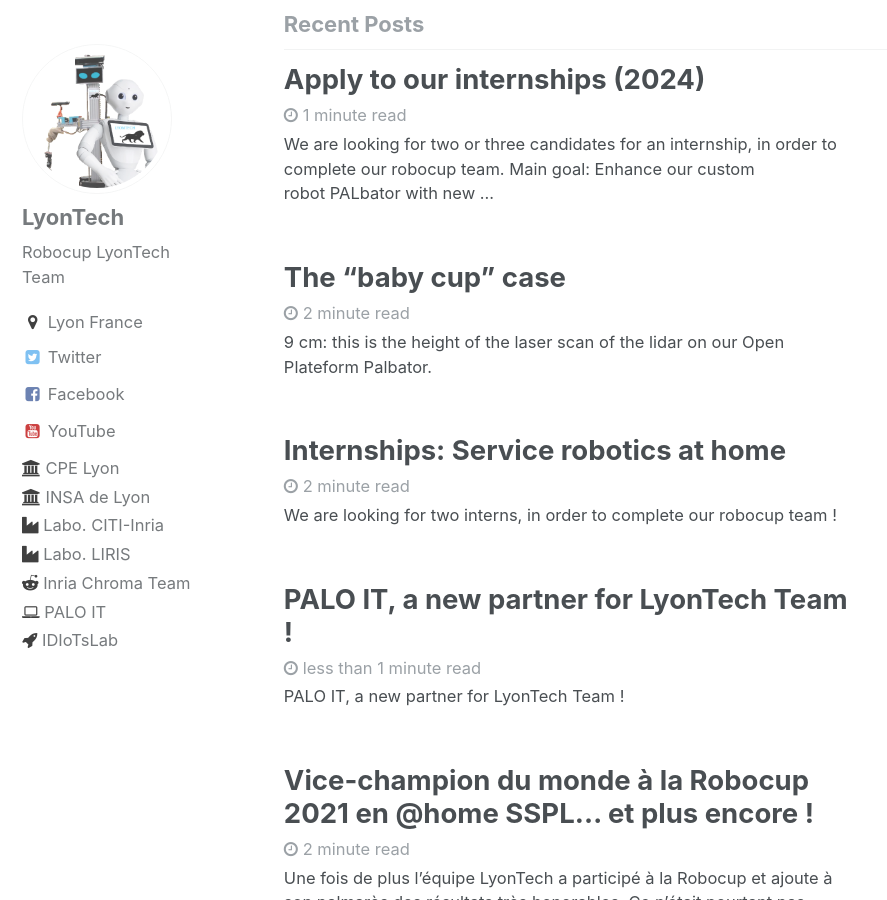
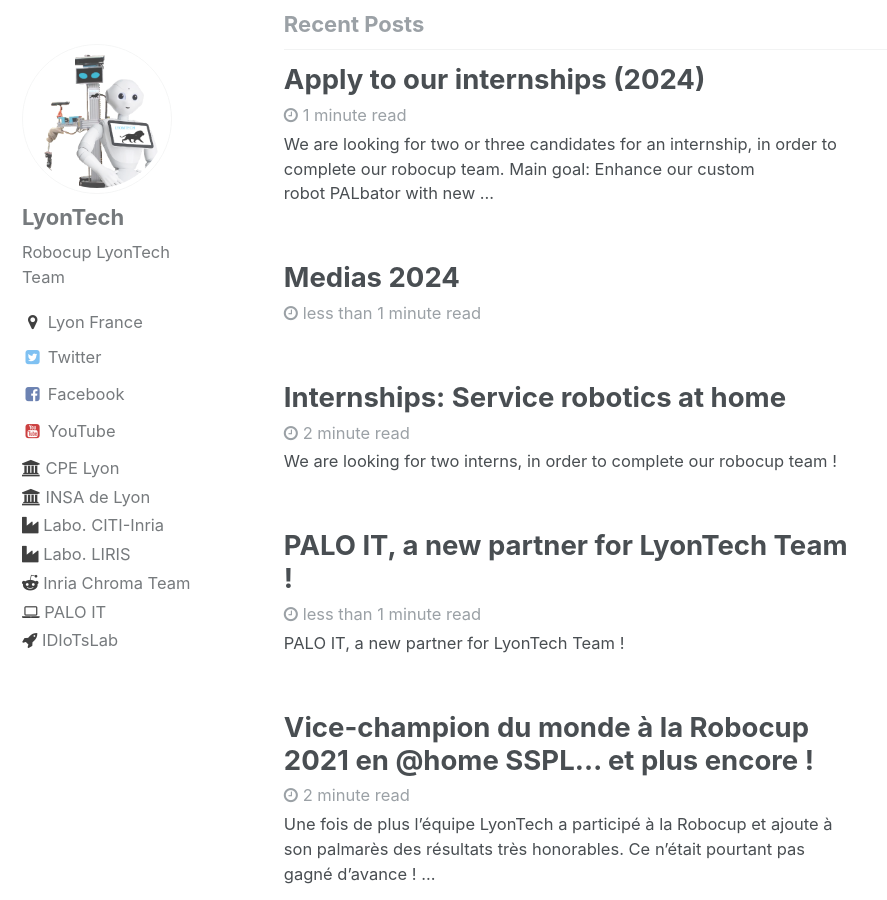
Before and after one commit to Robocup-Lyontech/Robocup-Lyontech.github.io, a Jekyll site: the page built from index.html, in a window 1280 px wide and 900 px high, scrolled down 926 px. Shown: the whole window, without its empty margins (0-887 px from the left). Built offline with Jekyll 4.4.1, drawn with Linux system fonts in a browser that asks for light colours; the list of posts is cut into pages by our own code; some of the changed lines change nothing that is shown.

Commit message:
Update 2023-08-01-robocup.md

```diff
--- a/_posts/2023-08-01-robocup.md
+++ b/_posts/2023-08-01-robocup.md
@@ -1,5 +1,5 @@
 ---
-title: "The \"baby cup\" case"
+title: "Medias 2024"
 categories:
   - Bordeaux
 tags:
@@ -7,44 +7,35 @@
   - OPL
   - Palbator
 ---
-9 cm: this is the height of the laser scan of the lidar on our Open Plateform Palbator.
 
-6 cm: this is the height of a cup of tea.
-
-Once this has been said, we told you everything there is to know.
-
-We would not like the robot to spill a cup of coffee landing on the ground and wastes this precious amount of energy. That's what happend in 2016 in the arena of Leipzig. We had to add new sensors in order to prevent such a tragic event from happening again. So that is what we did !
-
-A microcontroller, some ToF sensors and a couple of weldings later and we created a system capable of detecting low obstacles such as a cup of coffe, but also the tip of a foot that the 50kg robot can step on if not detected.
-
-For the sensors, we used the VL53L0X sensors because they are eadsy to use, efficient and space-saving. We put 3 of them at a time so that we cover a wider cone, and we placed them in front of the robot because it only moves forward. They use I²C protocol wich is really easy to set up with common microcontrollers.
-
-We used an Arduino MEGA with the ROS libraries (microcontroler and computer) to get the sensor info and pass it to our ROS environmen. An Arduino MEGA was necessary for memory purposes (ROS librairy and VL53L0X objects are quite memory-consuming).
-
-This is what the V0 looked like:
-
-![ToF_v0](/assets/images/articles/tof_v0.jpg)
-
-We had ranges that told where the baby cup was and in wich direction, published in a ROS message one after the other. The problem is that the ROS local_costmap layer only take LaserScan or PointCloud. So we tranformed this range topic into a Laserscan topic to be able to integrate it into the ROS Navigation Stack. The 3 range sensors are seen by the robot as a lidar in the middle of the robot which takes 3 measures on a restricted angle as displayed below:
-
-![simulated_lidar_schematic](/assets/images/articles/simulated_lidar.png)
-
-As the Tof are not exactly linear, according to the datasheet we calculate the angle that allows us not to detect ground as an obstacle and that reduces the dead zone near the sensor.
-
-![sensor_mount_schematic](/assets/images/articles/tof_mount.png)
-
-In order to do so, we model and 3D print cases to attach the sensor correctly to the base at the correct angle. At first we glue the suport to the base in order test the position and see the real result.
-
-![hot_glue_picture](/assets/images/articles/hot_glue.jpg)
-
-In order to create something removable and upgradable, we create a shield for the arduino MEGA.
-
-![arduino_shield](/assets/images/articles/arduino_shield.jpg)
-
-And then we finish the implementation of the new functionality into the robot.
-
-![result_picture](/assets/images/articles/result.jpg)
-
-Palbator is now able to detect a small cup using the external devices we have added.
-
-Baby cup problem? **Deal with it!**
+![ROBOCUP2024](/assets/images/robocup2024/IMG_4603 ![ROBOCUP2024](2).jpg)
+![ROBOCUP2024](/assets/images/robocup2024/IMG_4603 ![ROBOCUP2024](2).jpg)
+![ROBOCUP2024](/assets/images/robocup2024/IMG_5233.JPG)
+![ROBOCUP2024](/assets/images/robocup2024/IMG_5272.JPG)
+![ROBOCUP2024](/assets/images/robocup2024/IMG_5282.JPG)
+![ROBOCUP2024](/assets/images/robocup2024/IMG_5283.JPG)
+![ROBOCUP2024](/assets/images/robocup2024/IMG_5287.JPG)
+![ROBOCUP2024](/assets/images/robocup2024/IMG_5296.JPG)
+![ROBOCUP2024](/assets/images/robocup2024/IMG_5330.JPG)
+![ROBOCUP2024](/assets/images/robocup2024/IMG_5333.JPG)
+![ROBOCUP2024](/assets/images/robocup2024/IMG_5376.JPG)
+![ROBOCUP2024](/assets/images/robocup2024/IMG_5398.JPG)
+![ROBOCUP2024](/assets/images/robocup2024/IMG_5415.JPG)
+![ROBOCUP2024](/assets/images/robocup2024/IMG_5434.JPG)
+![ROBOCUP2024](/assets/images/robocup2024/IMG_5455.JPG)
+![ROBOCUP2024](/assets/images/robocup2024/IMG_5470.JPG)
+![ROBOCUP2024](/assets/images/robocup2024/IMG_5496.JPG)
+![ROBOCUP2024](/assets/images/robocup2024/IMG_5503.JPG)
+![ROBOCUP2024](/assets/images/robocup2024/IMG_5668.JPG)
+![ROBOCUP2024](/assets/images/robocup2024/IMG_5694.JPG)
+![ROBOCUP2024](/assets/images/robocup2024/IMG_5754.JPG)
+![ROBOCUP2024](/assets/images/robocup2024/_MG_9352 (2).jpg)
+![ROBOCUP2024](/assets/images/robocup2024/_MG_9362 (2).jpg)
+![ROBOCUP2024](/assets/images/robocup2024/_MG_9415 (2).jpg)
+![ROBOCUP2024](/assets/images/robocup2024/_MG_9430 (2).jpg)
+![ROBOCUP2024](/assets/images/robocup2024/_MG_9486 (2).jpg)
+![ROBOCUP2024](/assets/images/robocup2024/_MG_9513 (2).jpg)
+![ROBOCUP2024](/assets/images/robocup2024/_MG_9665 (2).jpg)
+![ROBOCUP2024](/assets/images/robocup2024/_MG_9668 (2).jpg)
+![ROBOCUP2024](/assets/images/robocup2024/_MG_9703 (2).jpg)
+![ROBOCUP2024](/assets/images/robocup2024/_MG_9758 (2).jpg)
```
